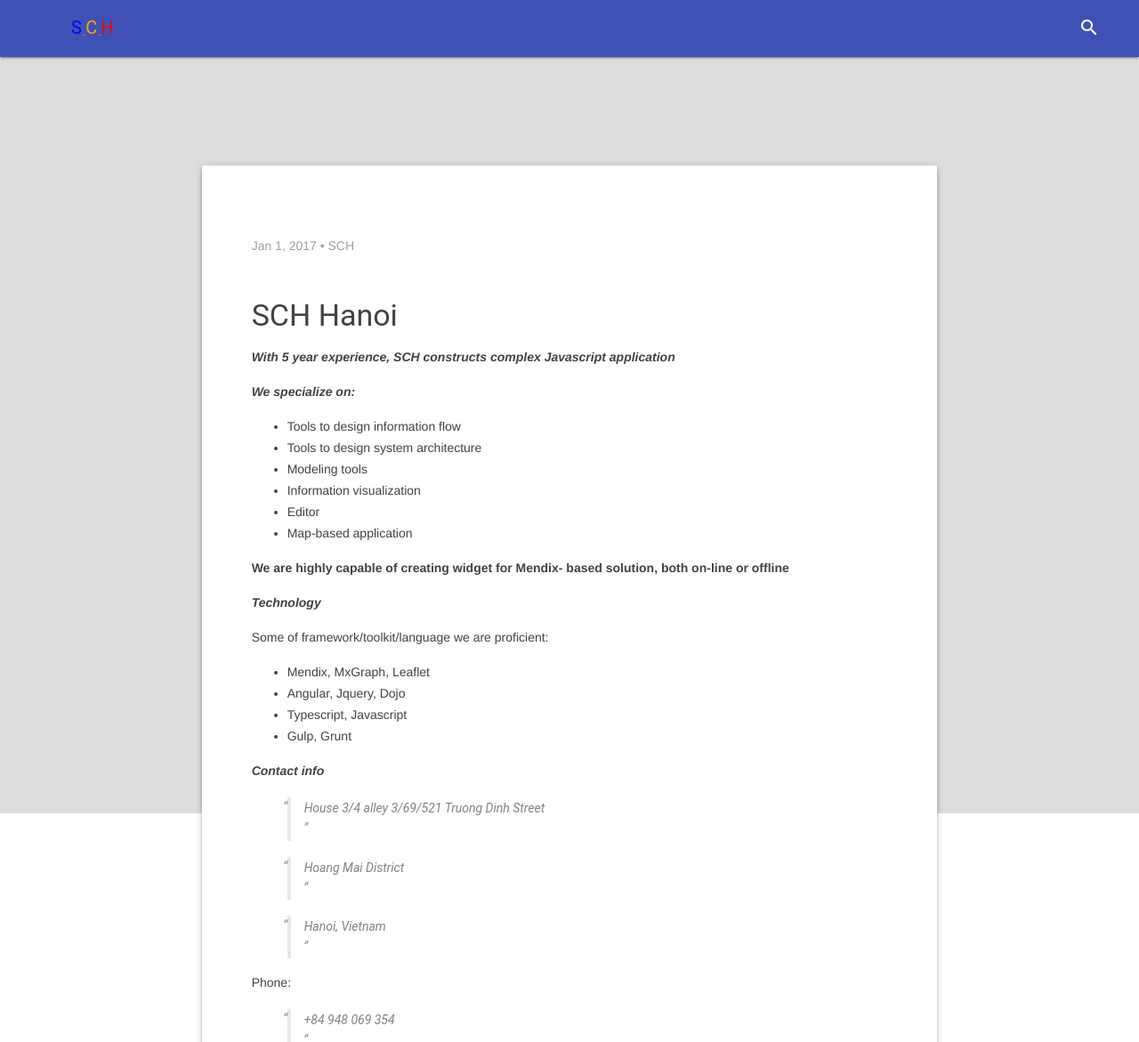
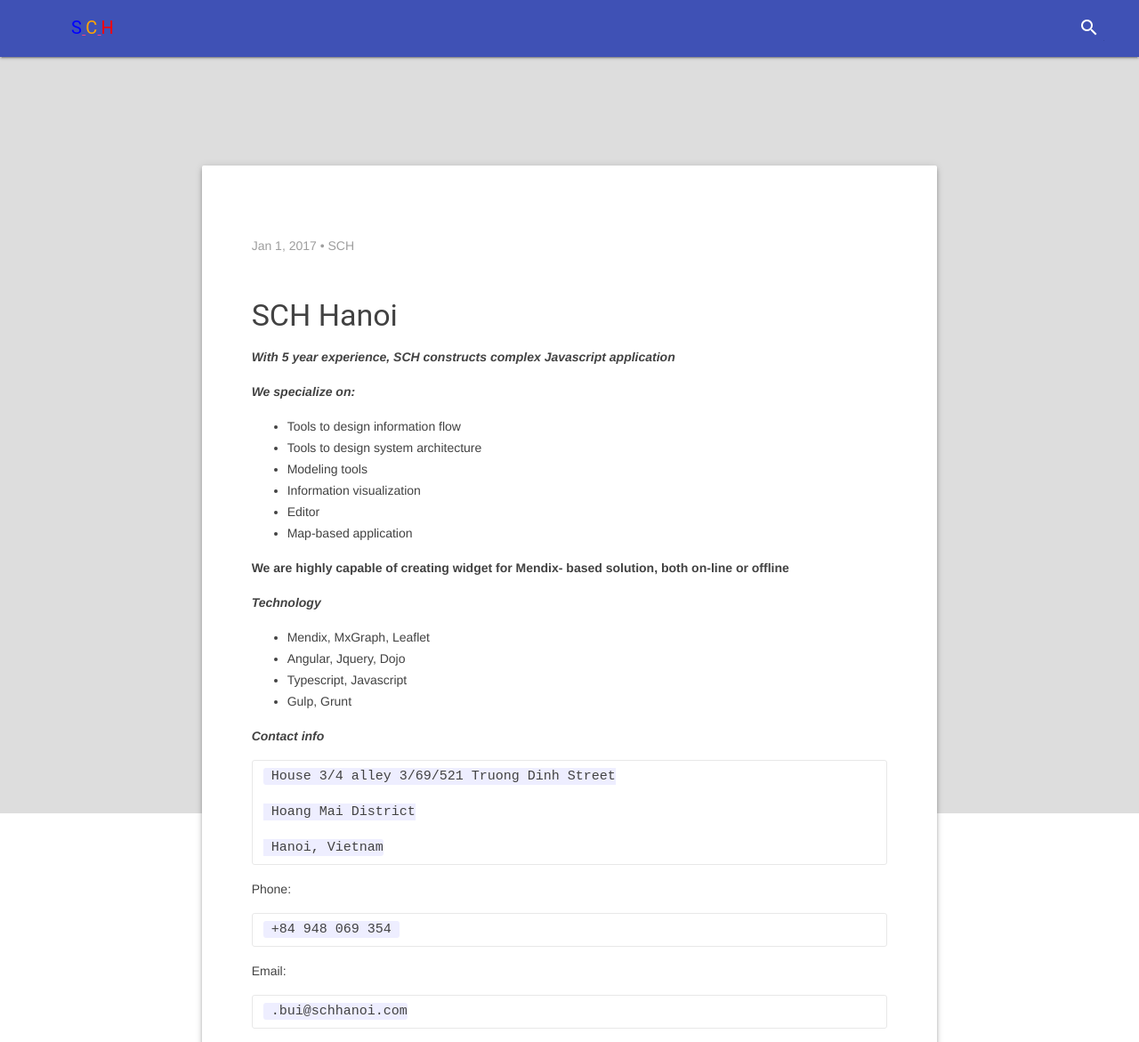
Before and after one commit to vietduc1441/vietduc1441.github.io, a Jekyll site: the page built from _posts/2015-10-11-sch-headlight-intro.markdown, in a window 1280 px wide. Shown: the top 1171 px of the page at 89% size. Built offline with Jekyll 4.4.1, drawn with Linux system fonts in a browser that asks for light colours; nearby versions of some CDN libraries; grey boxes are pictures that could not be loaded.

Commit message:
Update 2015-10-11-sch-headlight-intro.markdown

````diff
--- a/_posts/2015-10-11-sch-headlight-intro.markdown
+++ b/_posts/2015-10-11-sch-headlight-intro.markdown
@@ -22,8 +22,6 @@
 
 *__Technology__*
 
-Some of framework/toolkit/language we are proficient:
-
 - Mendix, MxGraph, Leaflet
 - Angular, Jquery, Dojo
 - Typescript, Javascript
@@ -31,19 +29,23 @@
 
 *__Contact info__*
 
-> House 3/4 alley 3/69/521 Truong Dinh Street
+```
+ House 3/4 alley 3/69/521 Truong Dinh Street
 
-> Hoang Mai District
+ Hoang Mai District
 
-> Hanoi, Vietnam
-
+ Hanoi, Vietnam
+```
 Phone:
 
-> +84 948 069 354
+```
+ +84 948 069 354
+```
 
 Email:
 
->d.bui@schhanoi.com
-
+```
+ .bui@schhanoi.com
+```
 
 <iframe src="https://www.google.com/maps/embed?pb=!1m14!1m12!1m3!1d7450.700098841753!2d105.84728081845846!3d20.978600780571185!2m3!1f0!2f0!3f0!3m2!1i1024!2i768!4f13.1!5e0!3m2!1sen!2s!4v1479355139186" width="600" height="450" frameborder="0" style="border:0" ></iframe>
````
